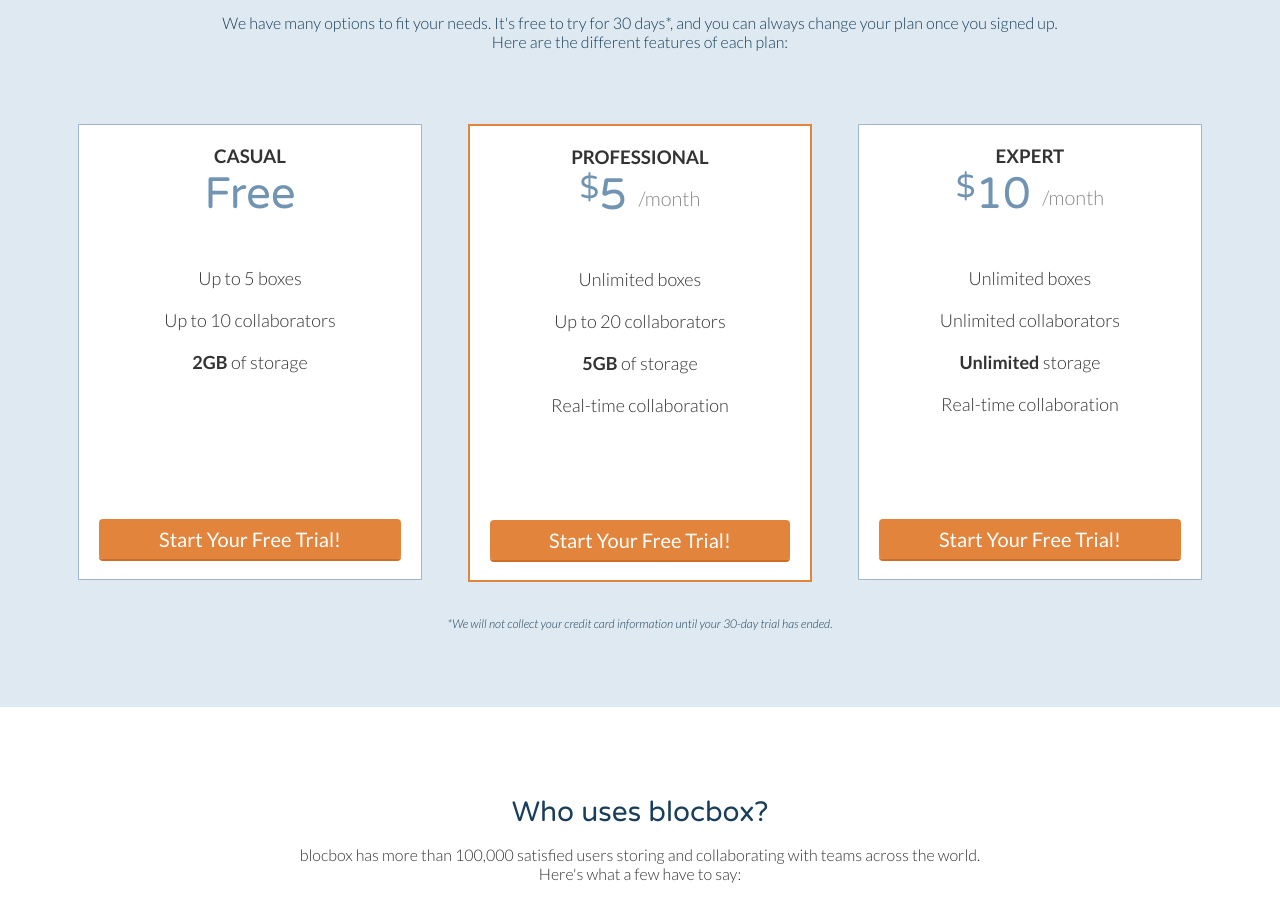
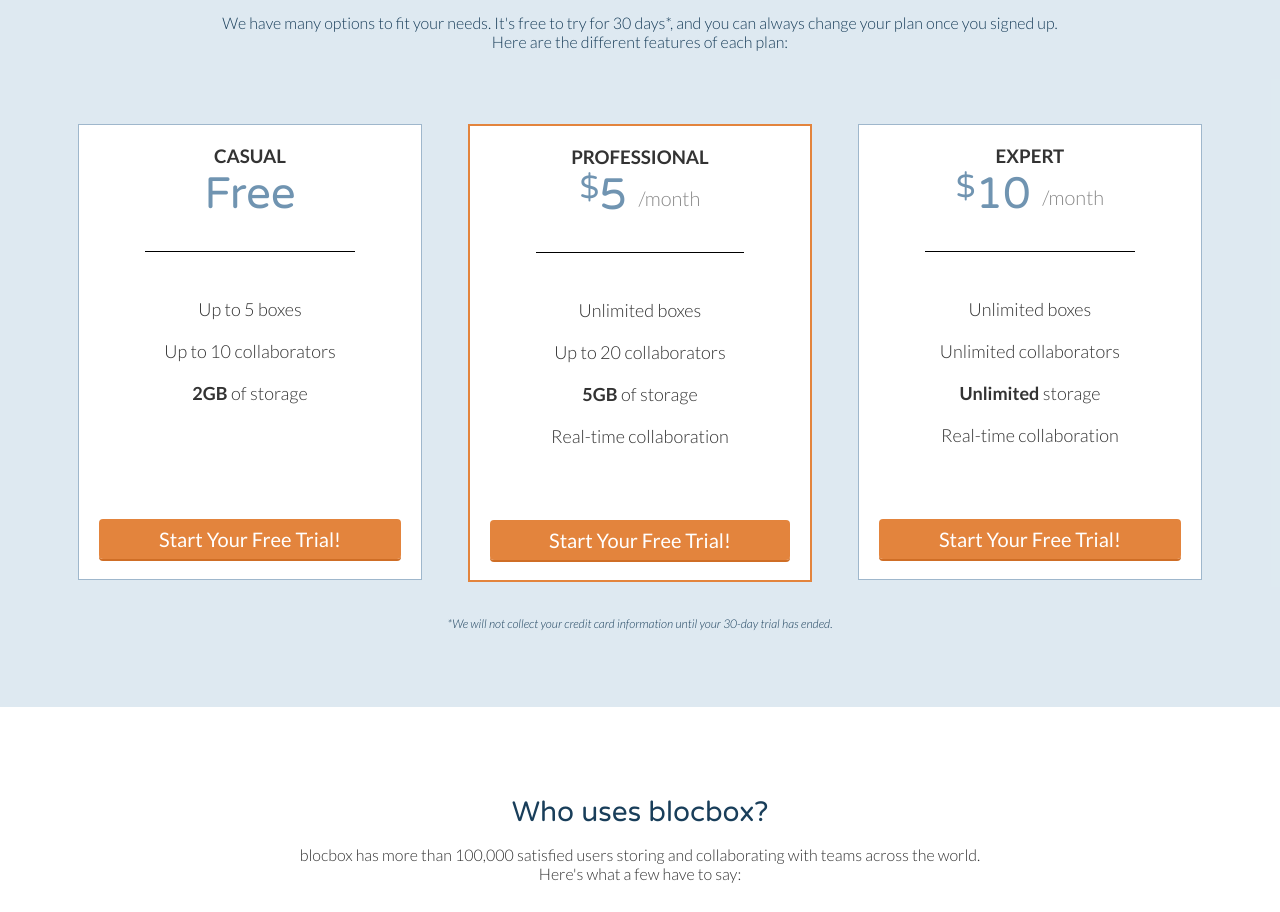
Before and after one commit to amberlewisdesigns/blocbox, a plain HTML site: page index.html in a window 1280 px wide. Shown: the part 1192-2104 px from the top of the page. Drawn offline with Linux system fonts and the light colour scheme.

Commit message:
Final Push, Deploying Blocbox

```diff
--- a/css/style.css
+++ b/css/style.css
@@ -245,7 +245,7 @@
    list-style-type: none;
  }
  .box {
-   padding:0 15px 15px;
+   padding:0 66px 15px;
    background: #FFFFFF;
    border: 1px solid #9FB7CC;
    min-height: 439px;
@@ -274,6 +274,8 @@
     font-weight: normal;
     margin: -49px 0 14px;
     color: #7094B1;
+    padding-bottom: 30px;
+    border-bottom: 1px solid black;
  }
  .box h4 span {
    font-size:32px;
```
